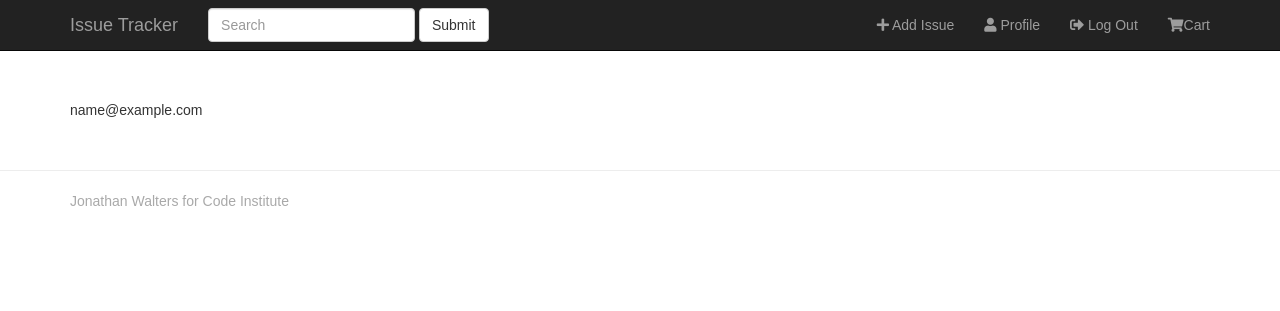
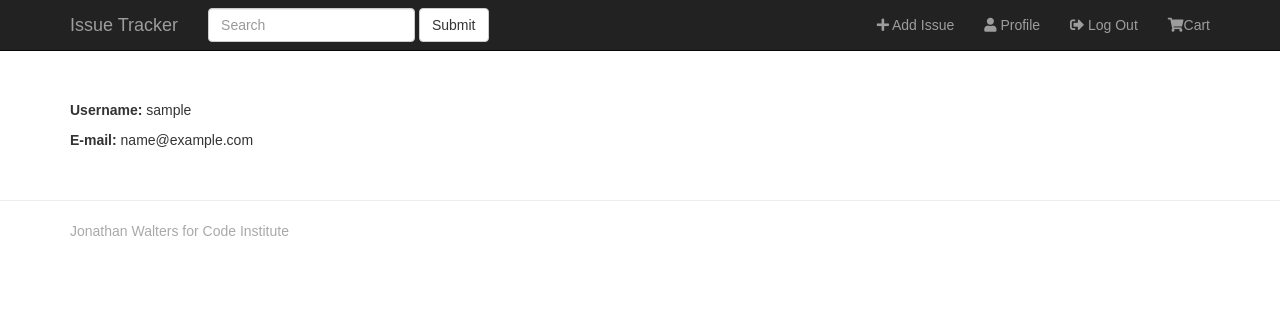
Before and after one commit to jonw83/issue-tracker-jw, a Django app: page /accounts/profile/ in a window 1280 px wide. Shown: the top 311 px of the page. Run offline with Django 3.2, Linux system fonts and the light colour scheme; the visitor is signed in with stand-in values (Sample User, id 1); data comes from the database, SQL or seed files in the repository; some libraries are stand-ins or nearby versions.

Commit message:
added username to profile details

```diff
--- a/accounts/templates/profile.html
+++ b/accounts/templates/profile.html
@@ -5,5 +5,6 @@
 {% block page_heading %}{{ user }}'s Profile{% endblock %}
 
 {% block content %}
-<p>{{ profile.email }}</p>
+<p><strong>Username: </strong>{{ profile.username }}</p>
+<p><strong>E-mail: </strong>{{ profile.email }}</p>
 {% endblock %}
```
